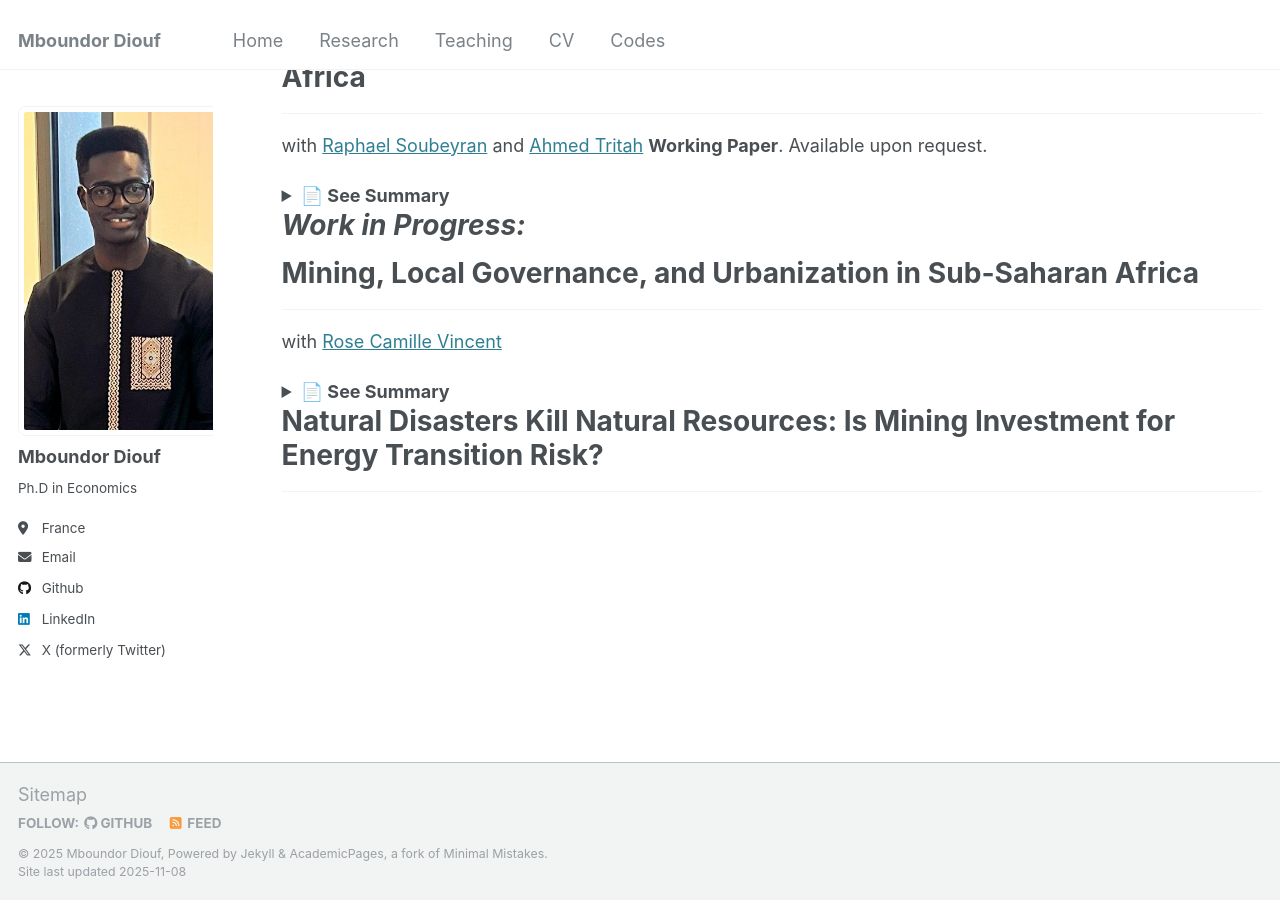
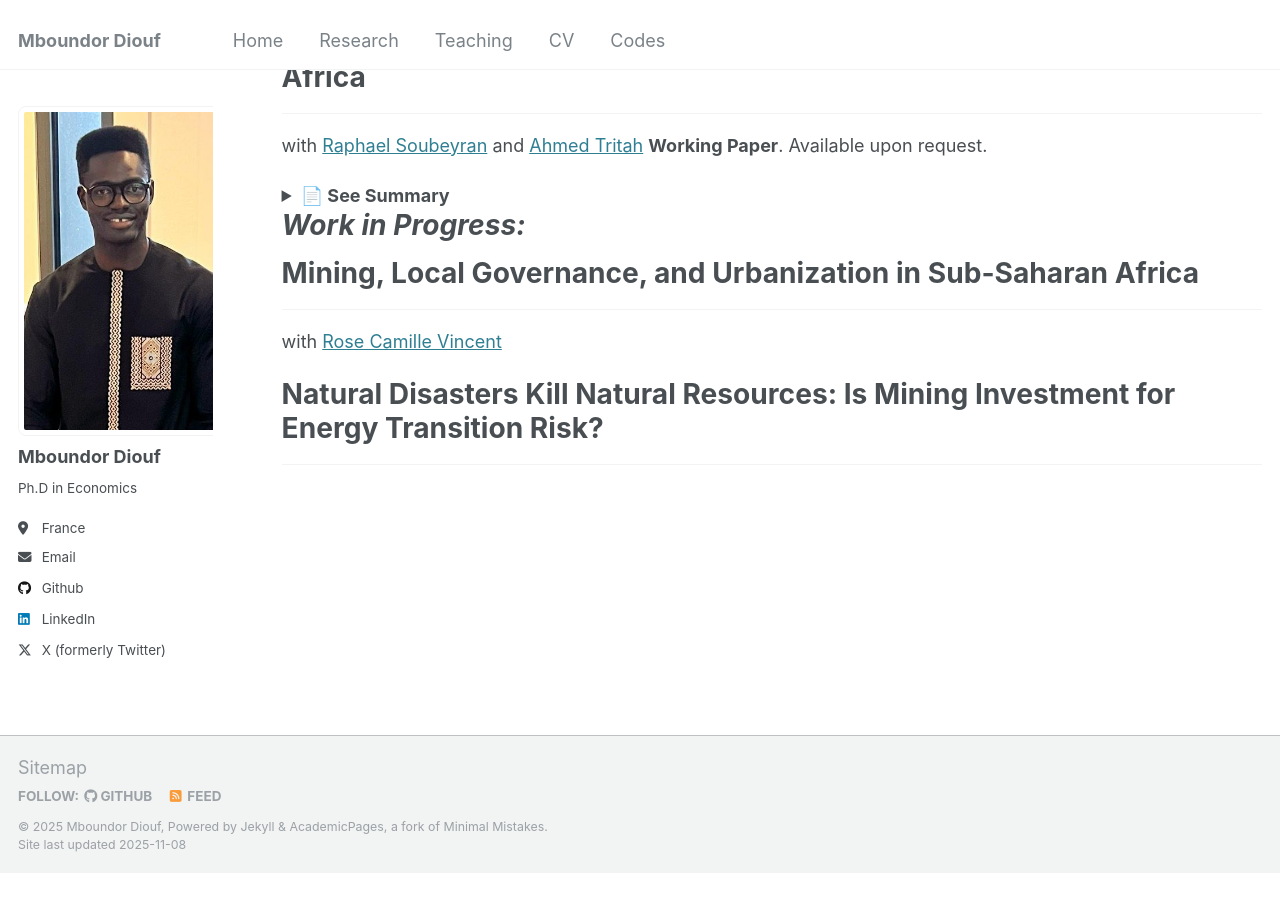
Before and after one commit to mboundordiouf/mboundordiouf.github.io, a Jekyll site: the page built from _pages/publications.md, in a window 1280 px wide and 900 px high, scrolled down 515 px. Built offline with Jekyll 4.4.1, drawn with Linux system fonts in a browser that asks for light colours; after the commit the page ends 1388 px from its top, so only the background shows below that.

Commit message:
Update publications.md

```diff
--- a/_pages/publications.md
+++ b/_pages/publications.md
@@ -70,12 +70,5 @@ Map: Number of conflict events in Africa 1997-2021 <br/><img src='/images/africa
 ------
 with [Rose Camille Vincent](https://rosecamillevincent.com/)
 
-<details>
-<summary><strong>📄 See Summary</strong></summary>
-
-Map: Number of mines with size and type of minerals in Africa 1950-2019 <br/><img src='/images/Map_Mineral_Size_AFRICA_ok.PNG'>
-
-</details>
-
 # Natural Disasters Kill Natural Resources: Is Mining Investment for Energy Transition Risk?
 ------
```
